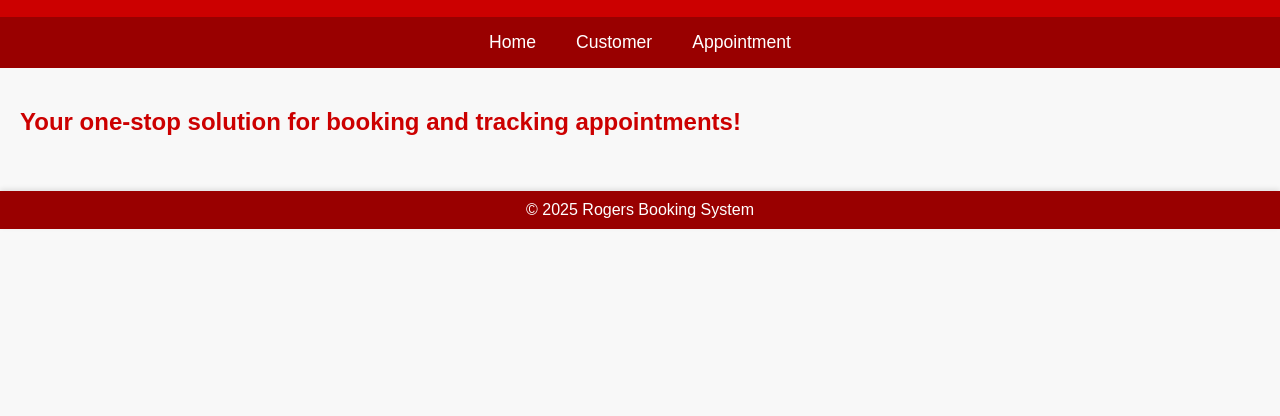
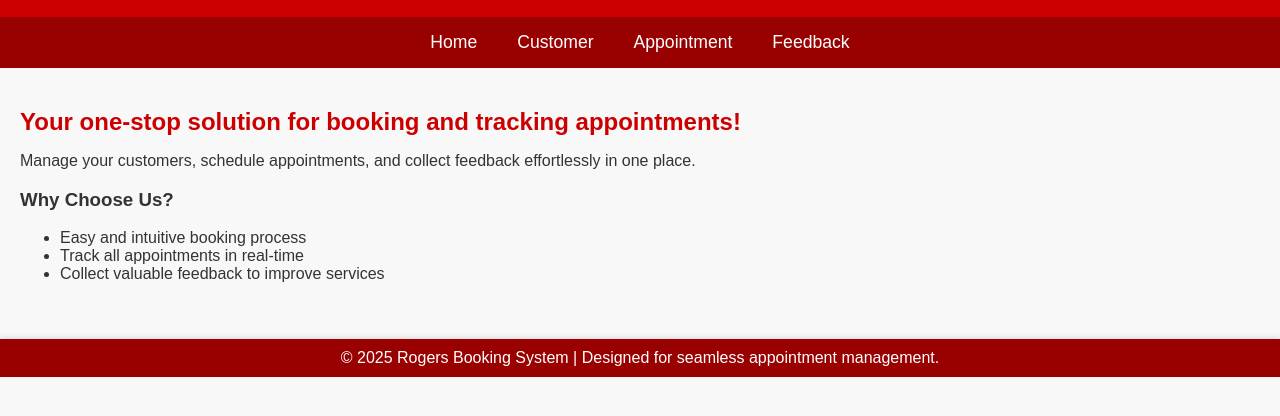
Before and after one commit to Nallathamby/In-Person-Booking-System, a plain HTML site: page templates/home.html in a window 1280 px wide. Shown: the part 60-476 px from the top of the page. Drawn offline with Linux system fonts and the light colour scheme.

Commit message:
PythonAnywhere

```diff
--- a/templates/home.html
+++ b/templates/home.html
@@ -15,13 +15,25 @@
             <li><a href="/">Home</a></li>
             <li><a href="/customer">Customer</a></li>
             <li><a href="/appointment">Appointment</a></li>
+            <li><a href="/feedback">Feedback</a></li>
         </ul>
     </nav>
     <main>
-        <h2>Your one-stop solution for booking and tracking appointments!</h2>
+        <section>
+            <h2>Your one-stop solution for booking and tracking appointments!</h2>
+            <p>Manage your customers, schedule appointments, and collect feedback effortlessly in one place.</p>
+        </section>
+        <section>
+            <h3>Why Choose Us?</h3>
+            <ul>
+                <li>Easy and intuitive booking process</li>
+                <li>Track all appointments in real-time</li>
+                <li>Collect valuable feedback to improve services</li>
+            </ul>
+        </section>
     </main>
     <footer>
-        <p>&copy; 2025 Rogers Booking System</p>
+        <p>&copy; 2025 Rogers Booking System | Designed for seamless appointment management.</p>
     </footer>
 </body>
 </html>
```
Also changed, not shown: templates/appointment.html (renamed from templates/appointments.html), templates/customer.html (renamed from templates/customers.html).
